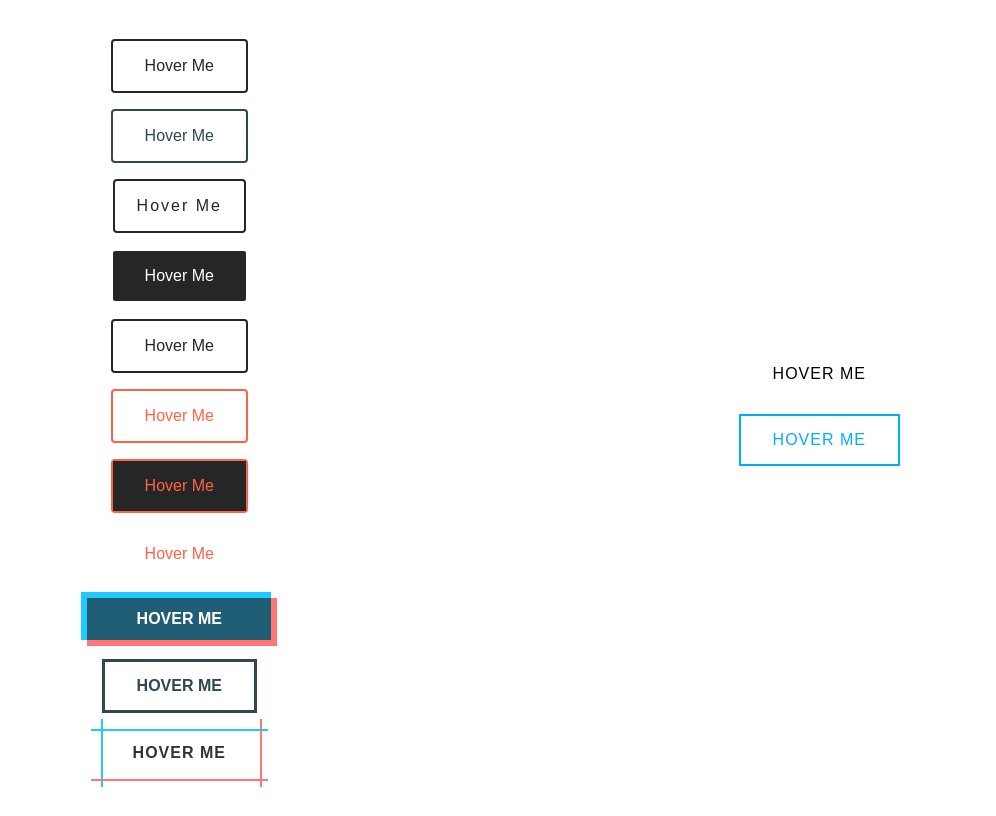
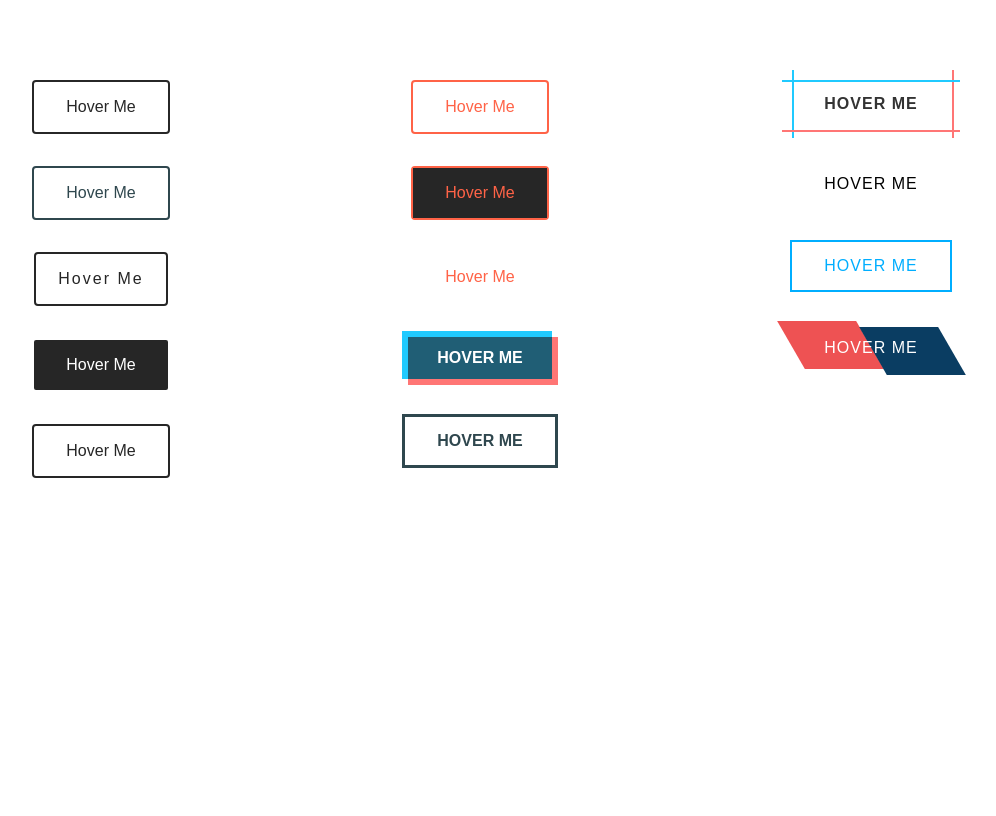
Before and after one commit to Rian-Shl/Creative-Buttons, a plain HTML site: page index.html in a window 1280 px wide. Shown: the whole page, without its empty margins (148-1144 px from the left). Drawn offline with Linux system fonts and the light colour scheme.

Commit message:
added two parts skewed button

```diff
--- a/index.html
+++ b/index.html
@@ -24,6 +24,7 @@
     <a href="#" class="wavy">
         <div class="wave"></div>Hover Me
     </a>
+    <a href="#" class="two-skewed">Hover Me</a>
 
 </body>
 
--- a/style.css
+++ b/style.css
@@ -1,13 +1,13 @@
 body {
-    height: 100vh;
+    height: fit-content;
     display: flex;
     justify-content: center;
     align-items: center;
     flex-direction: column;
-    gap: 1rem;
-    max-height: 100vh;
+    gap: 2rem;
     flex-wrap: wrap;
-
+    margin: 5rem;
+    max-height: 50vh;
 }
 
 /*  Rotating Button */
@@ -391,7 +391,7 @@ a.two-backgrounds {
     background-color: transparent;
     font-weight: bold;
     text-transform: uppercase;
-    width: 10%;
+    /* width: 10%; */
     text-align: center;
     line-height: 1rem;
 
@@ -458,7 +458,7 @@ a.splitted {
 a.splitted:before, a.splitted:after {
     content: '';
     position: absolute;
-    width: 25%;
+    width: calc(25% + 1px);
     height: 100%;
     background-color: #2f474e;
     z-index: -1;
@@ -695,3 +695,54 @@ a.wavy:hover {
         background-position-x: 118px;
     }
 }
+
+/* two-skewed */
+a.two-skewed {
+    text-transform: uppercase;
+    text-decoration: none;
+    font-size: 1rem;
+    font-family: sans-serif;
+    line-height: 1rem;
+    letter-spacing: 1px;
+    padding: 1rem 2rem;
+    background-color: transparent;
+    color: #fff;
+    position: relative;
+}
+
+a.two-skewed:before {
+    content: '';
+    position: absolute;
+    height: 100%;
+    width: 50%;
+    left: -1%;
+    top: -3px;
+    background-color: #ee5253;
+    z-index: -1;
+    transform: skewX(30deg);
+    transition: all 0.3s cubic-bezier(0.68, -0.55, 0.265, 1.55);
+}
+
+a.two-skewed:hover:before {
+    transform: skewX(0);
+    left: 50%;
+    top:0;
+}
+
+a.two-skewed:after {
+    content: '';
+    position: absolute;
+    height: 100%;
+    width: 50%;
+    left: 51%;
+    top: 3px;
+    background-color: #0a3d62;
+    z-index: -1;
+    transform: skewX(30deg);
+    transition: all 0.3s cubic-bezier(0.68, -0.55, 0.265, 1.55);
+}
+a.two-skewed:hover:after {
+    transform: skewX(0);
+    left: 0;
+    top:0;
+}
```
